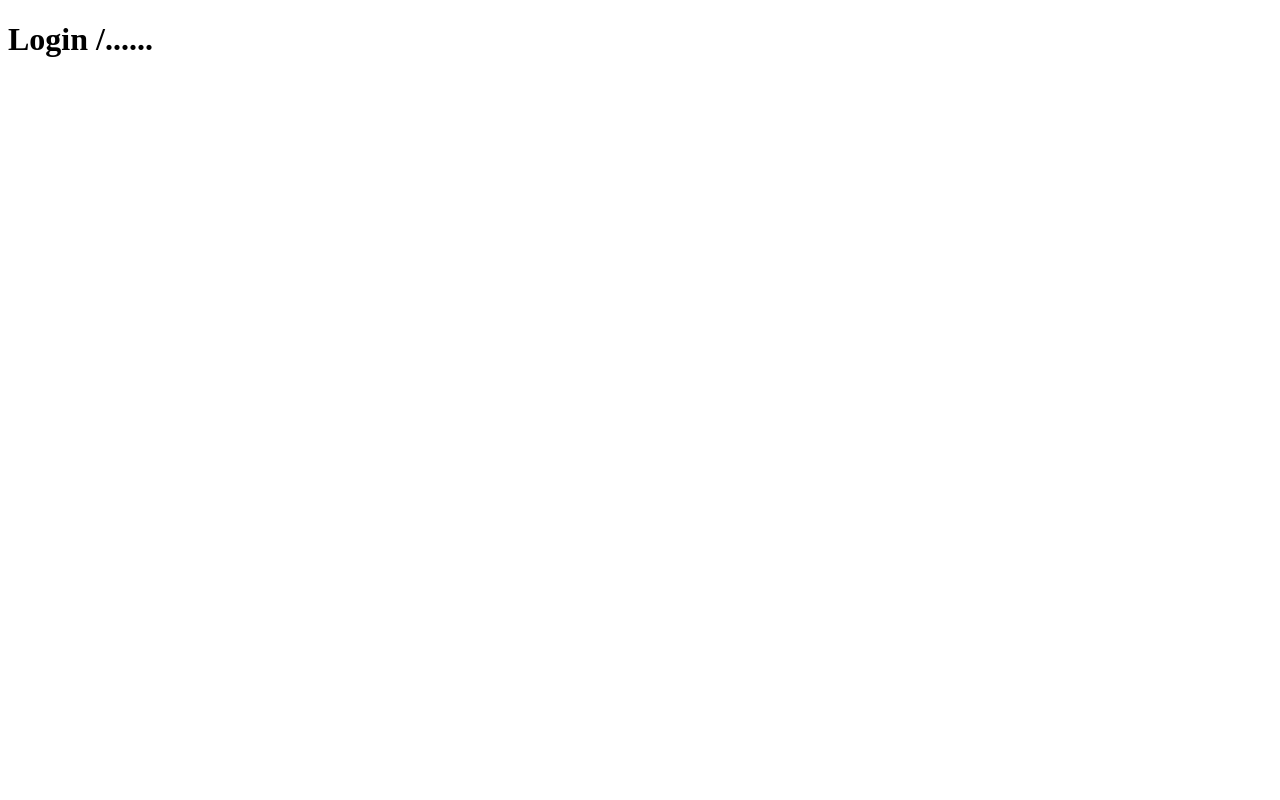
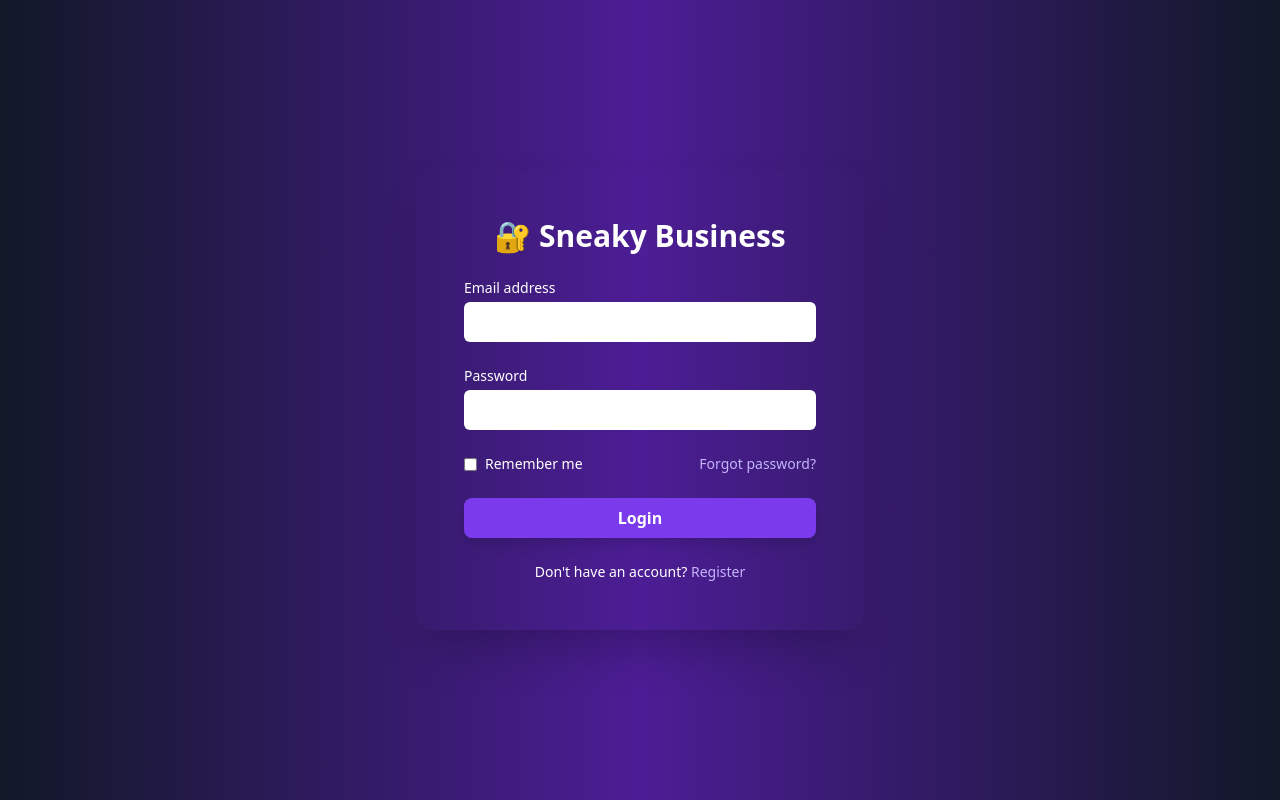
Before and after one commit to arnob1221/SneakyBusiness, a Spring Boot app: page /auth/login in a window 1280 px wide. Before the commit the page is almost empty. Run offline with Spring Boot 4, Linux system fonts and the light colour scheme.

Commit message:
added a login part

```diff
--- a/Sneaky_Business (2)/Sneaky_Business/src/main/resources/templates/login.html
+++ b/Sneaky_Business (2)/Sneaky_Business/src/main/resources/templates/login.html
@@ -1,10 +1,47 @@
 <!DOCTYPE html>
 <html lang="en">
 <head>
-    <meta charset="UTF-8">
-    <title>Login</title>
+  <meta charset="UTF-8" />
+  <meta name="viewport" content="width=device-width, initial-scale=1.0" />
+  <title>Sneaky Business - Login</title>
+  <link href="https://cdn.jsdelivr.net/npm/tailwindcss@2.2.19/dist/tailwind.min.css" rel="stylesheet">
 </head>
-<body>
-    <h1>Login /......</h1>
+<body class="bg-gradient-to-r from-gray-900 via-purple-900 to-gray-900 min-h-screen flex items-center justify-center font-sans">
+
+  <div class="bg-white/10 backdrop-blur-md shadow-2xl rounded-2xl p-8 sm:p-12 w-full max-w-md text-white">
+    <h2 class="text-3xl font-bold text-center mb-6">🔐 Sneaky Business</h2>
+    <form class="space-y-6">
+      <div>
+        <label for="email" class="block text-sm font-medium mb-1">Email address</label>
+        <input type="email" id="email" name="email" required
+               class="w-full px-4 py-2 rounded-md bg-white/20 text-white placeholder-gray-300 focus:outline-none focus:ring-2 focus:ring-purple-400"/>
+      </div>
+
+      <div>
+        <label for="password" class="block text-sm font-medium mb-1">Password</label>
+        <input type="password" id="password" name="password" required
+               class="w-full px-4 py-2 rounded-md bg-white/20 text-white placeholder-gray-300 focus:outline-none focus:ring-2 focus:ring-purple-400"/>
+      </div>
+
+      <div class="flex items-center justify-between text-sm">
+        <label class="flex items-center space-x-2">
+          <input type="checkbox" class="accent-purple-500" />
+          <span>Remember me</span>
+        </label>
+        <a href="#" class="text-purple-300 hover:underline">Forgot password?</a>
+      </div>
+
+      <button type="submit"
+              class="w-full py-2 px-4 bg-purple-600 hover:bg-purple-700 transition-colors rounded-lg font-semibold text-white shadow-lg">
+        Login
+      </button>
+    </form>
+
+    <p class="text-sm text-center mt-6">
+      Don't have an account?
+      <a href="#" class="text-purple-300 hover:underline">Register</a>
+    </p>
+  </div>
+
 </body>
 </html>
```
